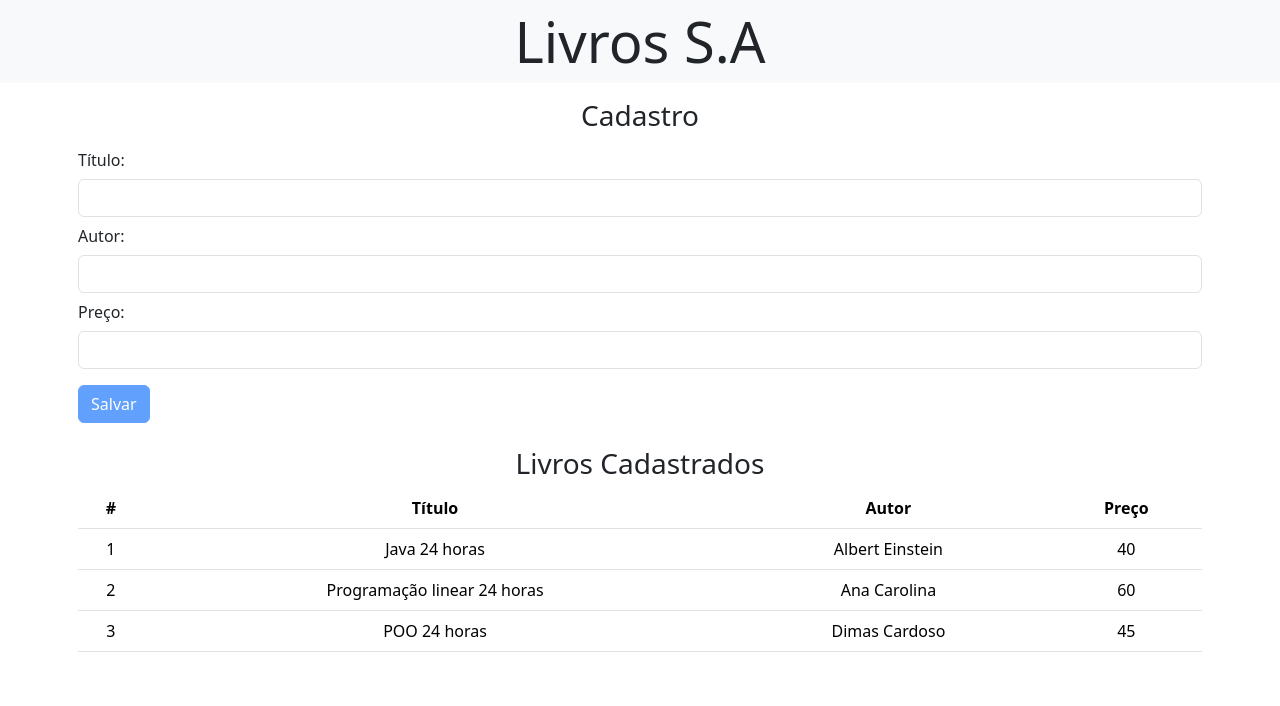
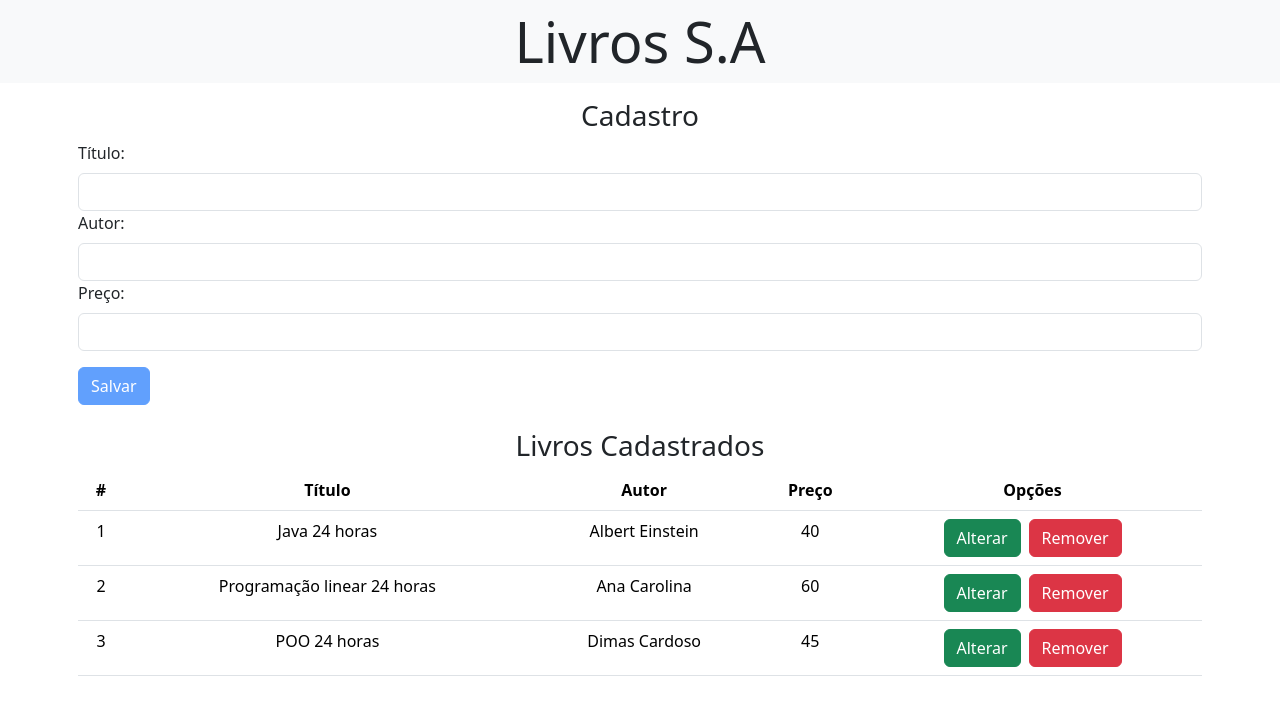
Before and after one commit to clararicioni/bootcampdev-angular-book, an Angular app: page / in a window 1280 px wide. Shown: the top 706 px of the page. Built offline with nearby package versions, Linux system fonts and the light colour scheme.

Commit message:
:sparkles: feat: remove and update buttons

```diff
--- a/src/app/components/book/book.component.html
+++ b/src/app/components/book/book.component.html
@@ -3,7 +3,7 @@
     <!-- Nome que vai agrupar o formulario utilizando a diretiva ngForm -->
     <form #formBook="ngForm">
         <div class="row">
-            <label for="title" class="col-form-label">Título:</label>
+            <label for="title" class="form-label">Título:</label>
             <div>
                 <!-- CAIXA DE BANANA: Two way data binding. -->
                  <!-- Alterar uma informação em dois lugares - no book component e no input. -->
@@ -11,13 +11,13 @@
             </div>
         </div>
         <div class="row">
-            <label for="author" class="col-form-label">Autor:</label>
+            <label for="author" class="form-label">Autor:</label>
             <div>
                 <input type="text" class="form-control" [(ngModel)]="bookFilho.author" name="author" id="author" required>
             </div>
         </div>
         <div class="row">
-            <label for="price" class="col-form-label">Preço:</label>
+            <label for="price" class="form-label">Preço:</label>
             <div>
                 <input type="number" class="form-control" [(ngModel)]="bookFilho.price" name="price" id="price" required>
             </div>
--- a/src/app/components/book/book.component.ts
+++ b/src/app/components/book/book.component.ts
@@ -18,4 +18,5 @@ export class BookComponent {
   save(){
     this.saveEmitter.emit();
   }
+
 }
--- a/src/app/components/books/books.component.html
+++ b/src/app/components/books/books.component.html
@@ -1,4 +1,4 @@
-<app-book [bookFilho]="newBook" (saveEmitter)="saveBook()"></app-book> <!-- entre aspas, está o book do componente pai. Entre colchetes, o input do componente filho. -->
+<app-book [bookFilho]="book" (saveEmitter)="saveBook()"></app-book> <!-- entre aspas, está o book do componente pai. Entre colchetes, o input do componente filho. -->
 <div class="container text-center p-2">
     <h3 class="mt-2">Livros Cadastrados</h3>
     <table class="table">
@@ -8,6 +8,7 @@
                 <th>Título</th>
                 <th>Autor</th>
                 <th>Preço</th>
+                <th>Opções</th>
             </tr>
         </thead>
         <tbody>
@@ -17,6 +18,10 @@
                 <td>{{book.title}}</td>
                 <td>{{book.author}}</td>
                 <td>{{book.price}}</td>
+                <td>
+                    <button class="btn btn-success me-2" (click)="update(book)">Alterar</button>
+                    <button class="btn btn-danger" (click)="remove(book)">Remover</button>
+                </td>
             </tr>
         </tbody>
     </table>
--- a/src/app/components/books/books.component.ts
+++ b/src/app/components/books/books.component.ts
@@ -11,16 +11,29 @@ import { BookComponent } from "../book/book.component";
   styleUrl: './books.component.css'
 })
 export class BooksComponent {
-  newBook: Book = {} as Book; //vou passar esse objeto book do componente pai para o componente filho.
+  book: Book = {} as Book; //vou passar esse objeto book do componente pai para o componente filho.
+  isUpdate: boolean = false; //vai mudar o comportamento do botão Salvar se estiver true.
+
   books: Book[] = [
     { id: 1, title: "Java 24 horas", author: "Albert Einstein", price: 40.00 },
     { id: 2, title: "Programação linear 24 horas", author: "Ana Carolina", price: 60.00 },
     { id: 3, title: "POO 24 horas", author: "Dimas Cardoso", price: 45.00 }
   ];
 
-  saveBook(){
-    this.newBook.id = this.books.length + 1;
-    this.books.push(this.newBook); //o objeto book é adicionado ao array
-    this.newBook = {} as Book; //para limpar o formulario, cria um novo objeto Book após salvar
+  saveBook() {
+    if (!this.isUpdate) { //se é um update,
+      this.book.id = this.books.length + 1;
+      this.books.push(this.book); //o objeto book é adicionado ao array
+    }
+      this.book = {} as Book; //para limpar o formulario, cria um novo objeto Book após salvar
+  }
+
+  update(selectedBook: Book) {
+    this.book = selectedBook; //vai ir para os inputs do form para ser alterado
+    this.isUpdate = true;
+  }
+
+  remove(removeBook: Book) {
+    this.books = this.books.filter( b => b !== removeBook); //arrow function que vai retornar somente os livros que não sao o removido
   }
 }
```
